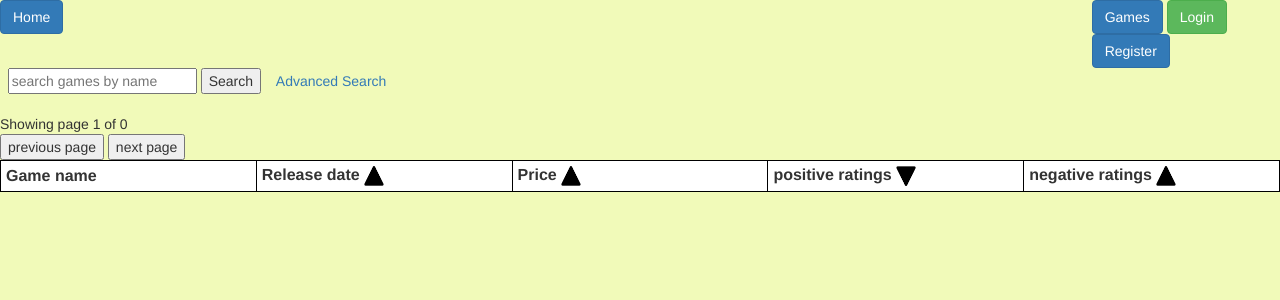
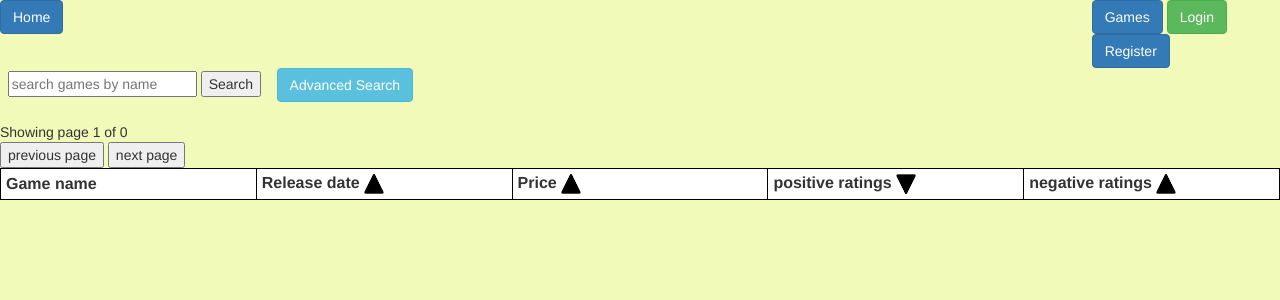
Before and after one commit to gulshan98125/Steam-search-and-recommendations, a Flask app: page /all_games in a window 1280 px wide. Shown: the top 300 px of the page. Run offline with Flask 2, Linux system fonts and the light colour scheme; data that the repository does not hold is empty; some libraries are stand-ins or nearby versions.

Commit message:
UI changes

```diff
--- a/steam/templates/all_games.html
+++ b/steam/templates/all_games.html
@@ -15,7 +15,7 @@
 	</style>
 	&nbsp&nbsp<input type="text" id="searchBar" name="fname" placeholder="search games by name">
 	<Button id="searchButton" onclick="search()"> Search </Button> &nbsp&nbsp
-	<a href="/advanced_search"> Advanced Search </a> <br>
+	<a href="/advanced_search" class="btn btn-info"> Advanced Search </a> <br>
 
 	<br>
 	{% set rows = (totalRows/10)|round|int %}
```
